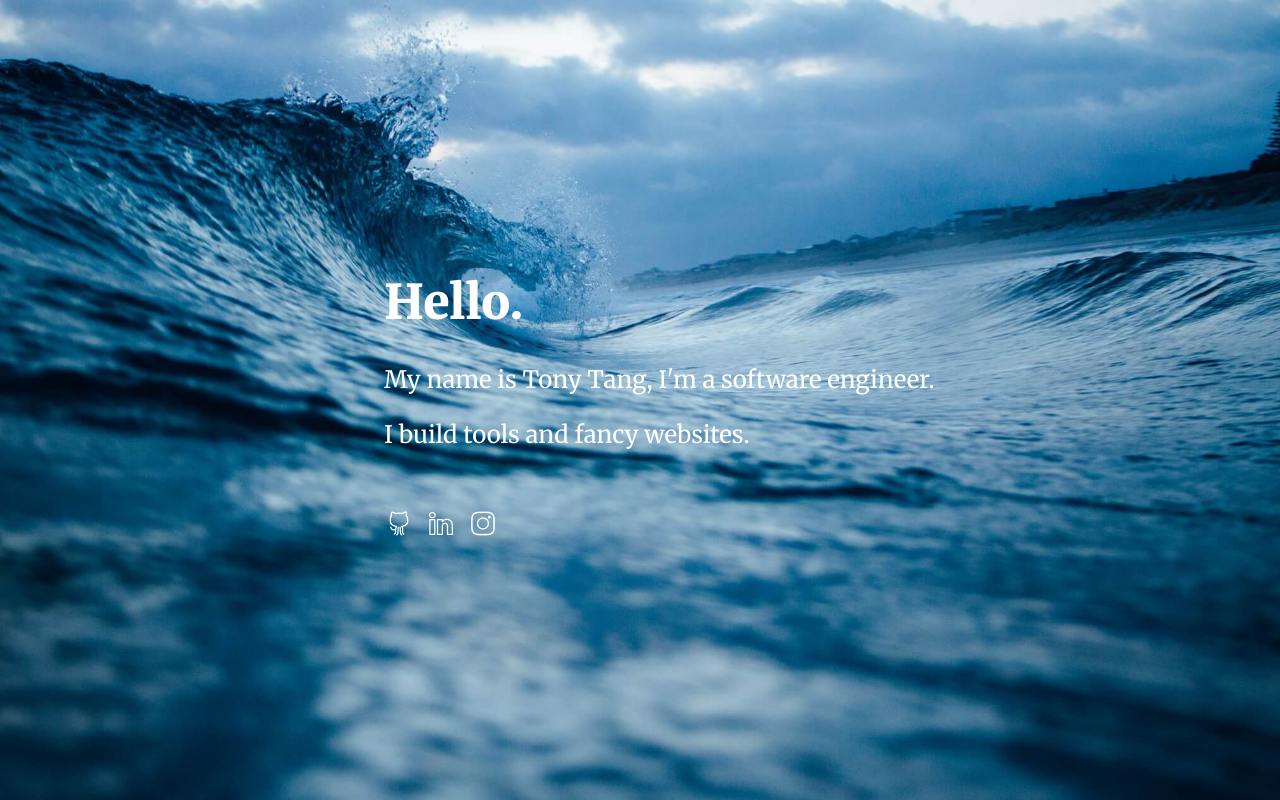
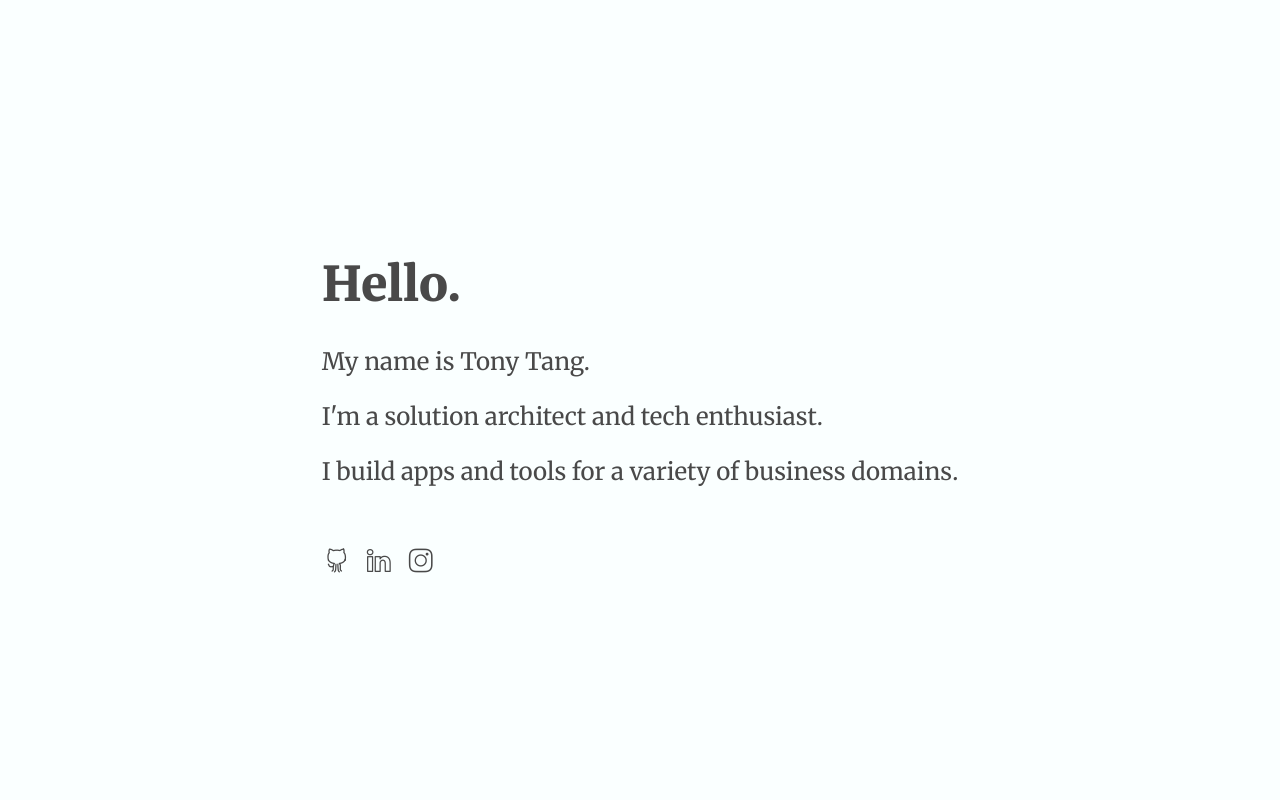
Before and after one commit to tonytangau/tonytangau.github.io, a plain HTML site: page index.html in a window 1280 px wide. Drawn offline with nearby package versions, Linux system fonts and the light colour scheme.

Commit message:
update for 2018

```diff
--- a/css/style.css
+++ b/css/style.css
@@ -1,59 +1,17 @@
 html, body {
     height: 100%;
+    color: #494949;
 }
 
 body {
     margin: 0;
     padding: 0;
-    position: relative;
-}
-
-body:after {
-    content : "";
-    display: block;
-    position: absolute;
-    top: 0;
-    left: 0;
-    width: 100%;
-    height: 100%;
-    background-image: url(../images/bg.jpg);
-    background-position: center center;
-    background-repeat:  no-repeat;
-    background-attachment: fixed;
-    background-size:  cover;
-    background-color: #459ad0;
-    z-index: -1;
-}
-
-@media only screen and (max-width: 767px) {
-  body {
-    background-image: url(../images/bg.jpg);
-  }
-}
-
-header {
-    position: absolute;
-    color: #fff;
     font-family: 'Merriweather', serif;
-    top: 25%;
-    left: 10%;
-    right: 10%;
     font-size: 1.5em;
-}
-
-@media only screen and (min-width: 768px) {
-    header {
-        top: 30%;
-        left: 20%;
-        right: 20%;
-    }
-}
-
-@media only screen and (min-width: 1280px) {
-    header {
-        left: 30%;
-        right: 20%;
-    }
+    display: flex;
+    align-items: center;
+    justify-content: center;
+    background: #FAFFFF;
 }
 
 .social-icons {
@@ -67,8 +25,8 @@ header {
 
 .social-icons > a:link,
 .social-icons > a:visited {
-    color: #fff;
     text-decoration: none;
+    color: #494949;
 }
 
 .social-icons > a:hover {
--- a/index.html
+++ b/index.html
@@ -4,17 +4,17 @@
         <title>Tony Tang</title>
         <meta charset="UTF-8">
         <meta name="viewport" content="width=device-width, initial-scale=1" />
-        <meta name="description" content="Tony Tang, a software developer focus on front-end and .NET technologies">
         <link href="https://fonts.googleapis.com/css?family=Merriweather:400,900" rel="stylesheet">
         <link href="https://cdnjs.cloudflare.com/ajax/libs/simple-line-icons/2.3.2/css/simple-line-icons.css" rel="stylesheet">
         <link href="css/style.css" rel="stylesheet">
         <link rel="icon" href="favicon.ico" type="image/x-icon">
     </head>
     <body>
-        <header>
+        <div>
             <h1>Hello.</h1>
-            <p>My name is Tony Tang, I'm a software engineer.</p>
-            <p>I build tools and fancy websites.</p>
+            <p>My name is Tony Tang.</p>
+            <p>I'm a solution architect and tech enthusiast.</p>
+            <p>I build apps and tools for a variety of business domains.</p>
             <div class="social-icons">
                 <a href="https://github.com/tonytangau" target="_blank" alt="Tony Tang Github">
                     <span class="icon-social-github" />
@@ -26,6 +26,6 @@
                     <span class="icon-social-instagram" />
                 </a>
             </div>
-        </header>
+        </div>
     </body>
 </html>
```
Also changed, not shown: images/bg.jpg (deleted).
